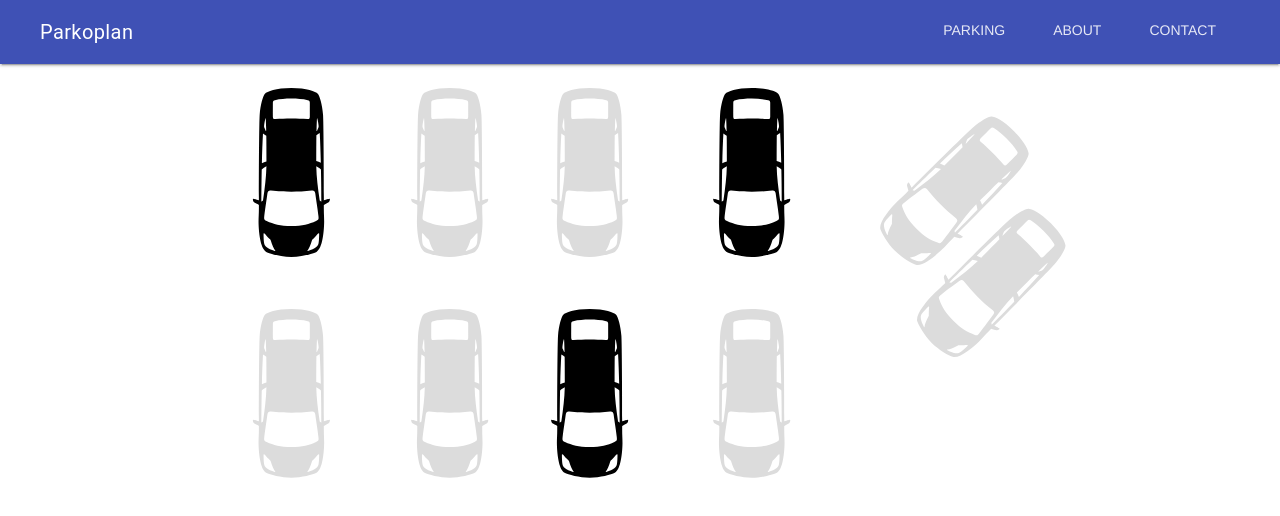
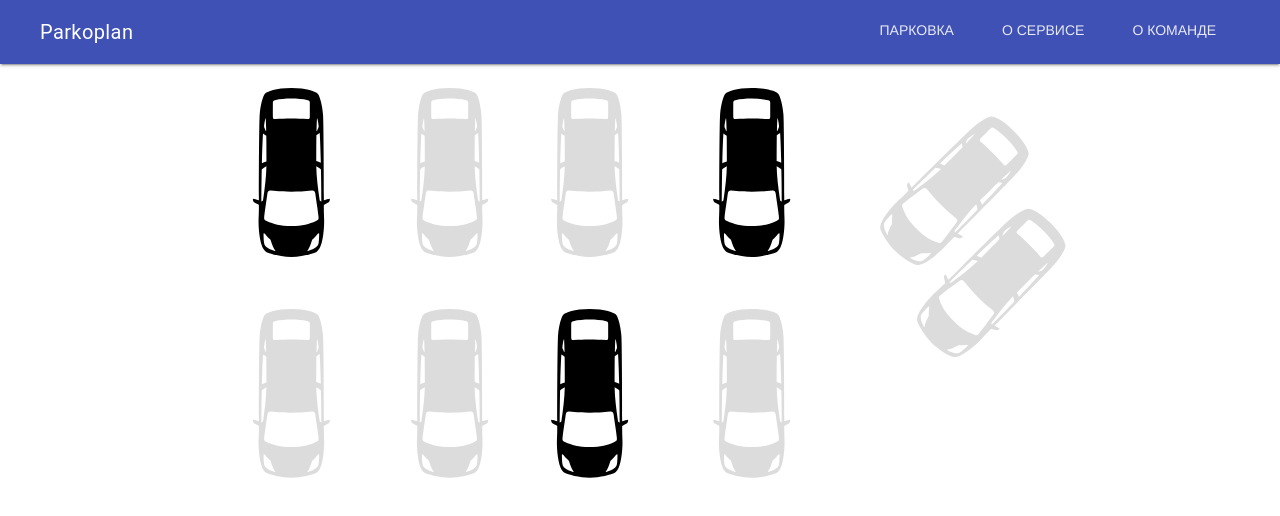
Before and after one commit to parkoplan/parkoplan, a plain HTML site: page frontend/index.html in a window 1280 px wide. Drawn offline with Linux system fonts and the light colour scheme.

Commit message:
switched menu to Russian

```diff
--- a/frontend/index.html
+++ b/frontend/index.html
@@ -23,18 +23,18 @@
                 <span class="mdl-layout-title">Parkoplan</span>
                 <div class="mdl-layout-spacer"></div>
                 <nav class="mdl-navigation parkoplan-navigation mdl-layout--large-screen-only">
-                    <a class="mdl-navigation__link mdl-typography--text-uppercase" href="#">Parking</a>
-                    <a class="mdl-navigation__link mdl-typography--text-uppercase" href="#">About</a>
-                    <a class="mdl-navigation__link mdl-typography--text-uppercase" href="#">Contact</a>
+                    <a class="mdl-navigation__link mdl-typography--text-uppercase" href="#">Парковка</a>
+                    <a class="mdl-navigation__link mdl-typography--text-uppercase" href="#">О сервисе</a>
+                    <a class="mdl-navigation__link mdl-typography--text-uppercase" href="#">О команде</a>
                 </nav>
             </div>
         </header>
         <div class="mdl-layout__drawer">
             <span class="mdl-layout-title">Parkoplan</span>
             <nav class="mdl-navigation">
-              <a class="mdl-navigation__link" href="#">Parking</a>
-              <a class="mdl-navigation__link" href="#">About</a>
-              <a class="mdl-navigation__link" href="#">Contact</a>
+              <a class="mdl-navigation__link" href="#">Парковка</a>
+              <a class="mdl-navigation__link" href="#">О сервисе</a>
+              <a class="mdl-navigation__link" href="#">О команде</a>
             </nav>
         </div>
         <main class="mdl-layout__content">
```
